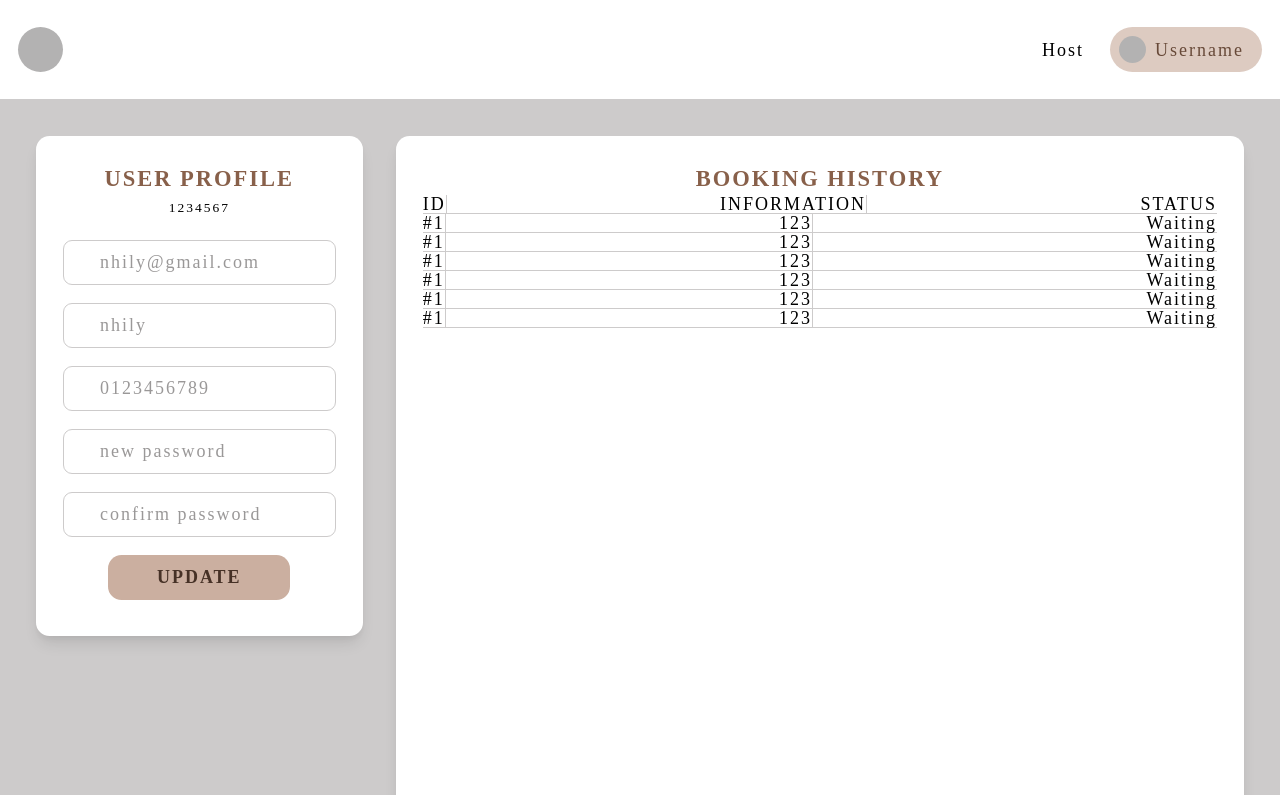
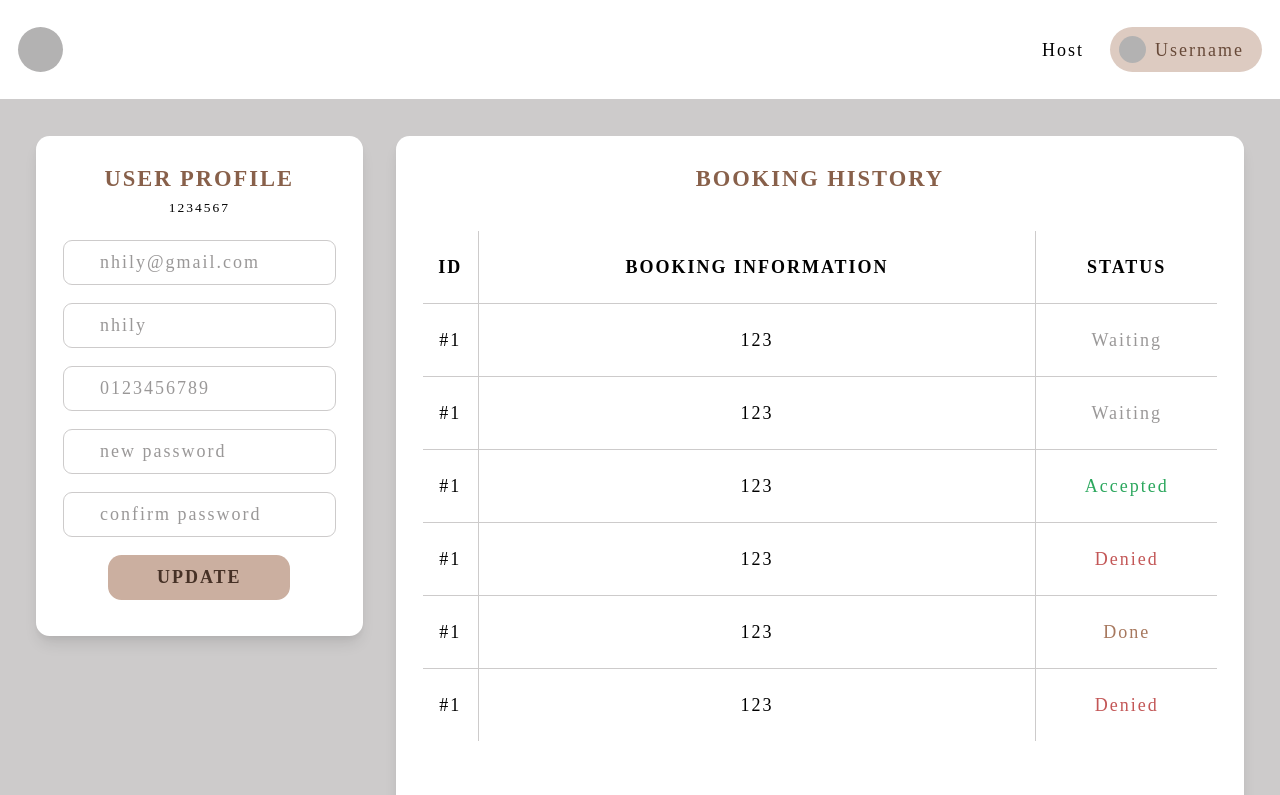
Before and after one commit to ec-18ctt-3211-team/host-side-frontend, a React (Create React App) app: page /user_profile in a window 1280 px wide. Shown: the top 795 px of the page. Built offline with nearby package versions, Linux system fonts and the light colour scheme.

Commit message:
feat(user-profile): add booking table

```diff
--- a/src/components/user-profile/booking-table.tsx
+++ b/src/components/user-profile/booking-table.tsx
@@ -1,33 +1,66 @@
-import { useState } from 'react';
+import { useEffect, useState } from 'react';
 import { Pagination } from 'components/pagination';
 import { IBookingTable } from 'interfaces/user.interface';
 
 interface Props {
   booking_history: IBookingTable[];
+  items_per_pages?: number;
 }
 
 export default function BookingTable(props: Props) {
+  const { items_per_pages = 6 } = props;
   const [currentPage, setCurrentPage] = useState<number>(0);
   const [maxPage, setMaxPage] = useState<number>(10);
+  const [render, setRender] = useState(renderTable());
+
+  function renderTable() {
+    return (
+      <tbody className="text-center">
+        {props.booking_history.map((item, index) => {
+          if (index > items_per_pages - 1) return;
+          return (
+            <tr
+              key={item.orderID}
+              className={
+                (index > 0 && index % (items_per_pages - 1) === 0) ||
+                index === props.booking_history.length - 1
+                  ? ''
+                  : 'border-b'
+              }
+            >
+              <td className="border-r py-6">{item.orderID}</td>
+              <td className="border-r py-6">{item.roomID}</td>
+              <td className={['py-6', item.order_status.color].join(' ')}>
+                {item.order_status.label}
+              </td>
+            </tr>
+          );
+        })}
+      </tbody>
+    );
+  }
+
+  useEffect(() => {
+    setRender(renderTable());
+  }, [currentPage]);
+
   return (
     <div className="bg-white rounded-xl shadow-lg w-full flex flex-col items-center p-6">
-      <div className="uppercase font-bold text-brown text-xl">
+      <div className="uppercase font-bold text-brown text-xl pb-8">
         Booking history
       </div>
-      <div className="flex border-b w-full justify-between uppercase">
-        <div className="border-r">id</div>
-        <div className="border-r">information</div>
-        <div className="">status</div>
-      </div>
-      {props.booking_history.map((item) => {
-        return (
-          <div className="flex border-b w-full justify-between">
-            <div className="border-r">{item.orderID}</div>
-            <div className="border-r">{item.roomID}</div>
-            <div className="">{item.order_status}</div>
-          </div>
-        );
-      })}
+
+      <table className="table-auto w-full">
+        <thead>
+          <tr className="border-b uppercase">
+            <th className="border-r py-6">ID</th>
+            <th className="border-r py-6">Booking Information</th>
+            <th className="py-6">Status</th>
+          </tr>
+        </thead>
+        {render}
+      </table>
+
       <div className="mt-auto">
         <Pagination
           currentPage={currentPage}
--- a/src/pages/user-profile.tsx
+++ b/src/pages/user-profile.tsx
@@ -8,6 +8,13 @@ interface Props {
   isAuthorized: boolean;
   setAuthorized: (isAuthorized: boolean) => void;
 }
+
+export const OrderStatus = {
+  waiting: { label: 'Waiting', color: 'text-gray-400' },
+  accepted: { label: 'Accepted', color: 'text-success' },
+  done: { label: 'Done', color: 'text-brown-400' },
+  denied: { label: 'Denied', color: 'text-error' },
+};
 
 export default function UserProfile(props: Props): JSX.Element {
   const [userInfo, setUserInfo] = useState({
@@ -26,12 +33,21 @@ export default function UserProfile(props: Props): JSX.Element {
         <DivPx size={48} />
         <BookingTable
           booking_history={[
-            { orderID: '#1', roomID: '123', order_status: 'Waiting' },
-            { orderID: '#1', roomID: '123', order_status: 'Waiting' },
-            { orderID: '#1', roomID: '123', order_status: 'Waiting' },
-            { orderID: '#1', roomID: '123', order_status: 'Waiting' },
-            { orderID: '#1', roomID: '123', order_status: 'Waiting' },
-            { orderID: '#1', roomID: '123', order_status: 'Waiting' },
+            { orderID: '#1', roomID: '123', order_status: OrderStatus.waiting },
+            { orderID: '#1', roomID: '123', order_status: OrderStatus.waiting },
+            {
+              orderID: '#1',
+              roomID: '123',
+              order_status: OrderStatus.accepted,
+            },
+            { orderID: '#1', roomID: '123', order_status: OrderStatus.denied },
+            { orderID: '#1', roomID: '123', order_status: OrderStatus.done },
+            { orderID: '#1', roomID: '123', order_status: OrderStatus.denied },
+            {
+              orderID: '#1',
+              roomID: '123',
+              order_status: OrderStatus.accepted,
+            },
           ]}
         />
       </div>
```
Also changed, not shown: src/interfaces/user.interface.tsx (+5 -2 lines).
